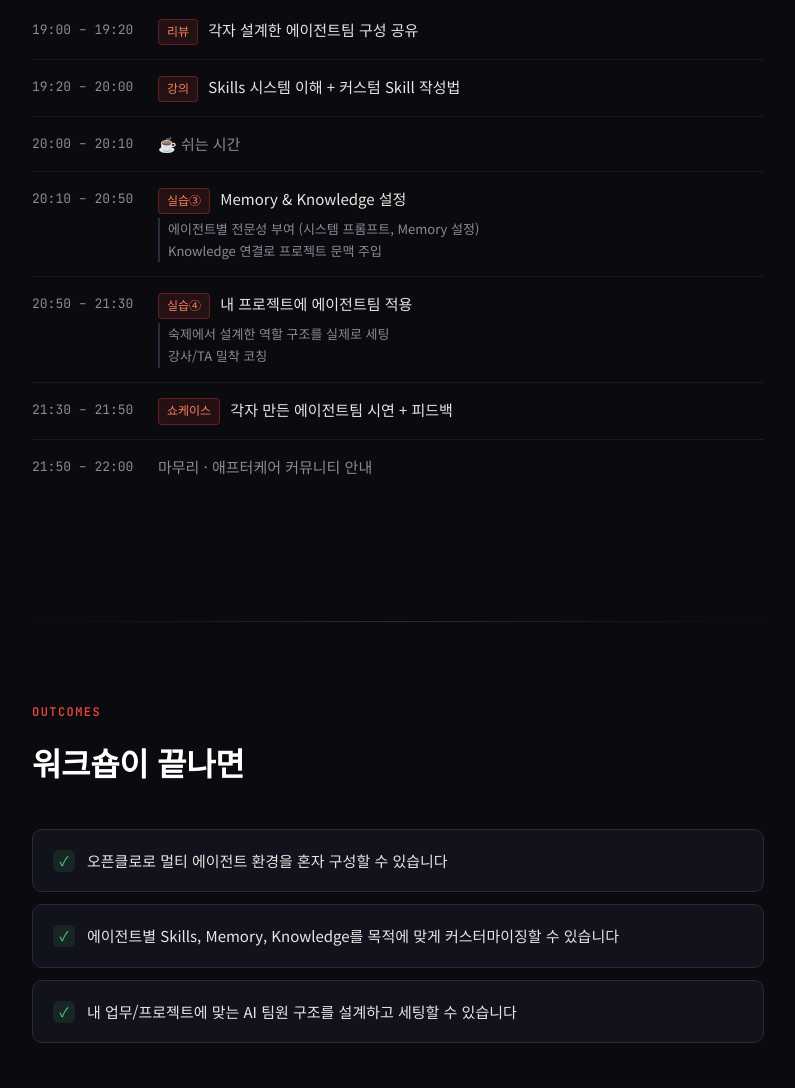
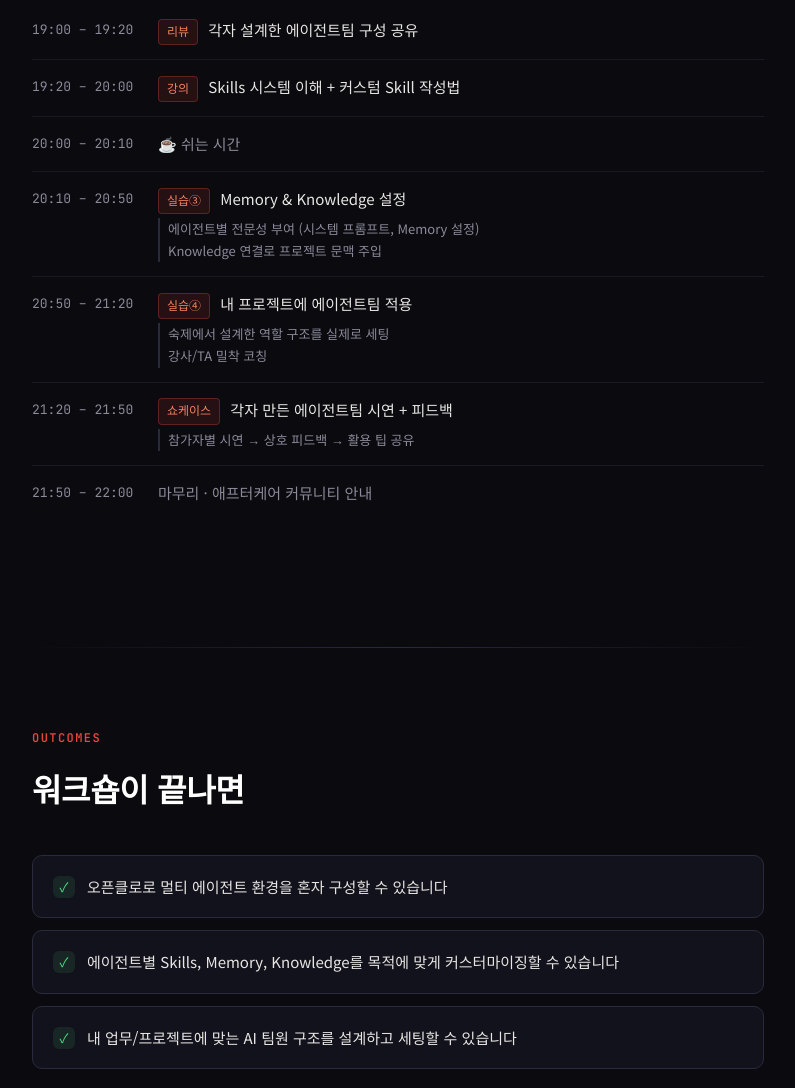
Before and after one commit to ErickRyu/openclaw-multiagent-workshop, a website: page index.html in a window 1280 px wide. Shown: the part 3147-4235 px from the top of the page, without its empty margins (242-1037 px from the left). Drawn offline with Linux system fonts and the light colour scheme.

Commit message:
2주차 쇼케이스 시간 확대 (20분 → 30분)
실습④를 10분 줄이고 쇼케이스 공유 시간을 늘림

Co-Authored-By: Claude Opus 4.6 (1M context) <noreply@anthropic.com>

```diff
--- a/index.html
+++ b/index.html
@@ -948,16 +948,17 @@
           </div>
         </div>
         <div class="schedule-item">
-          <div class="schedule-time">20:50 – 21:30</div>
+          <div class="schedule-time">20:50 – 21:20</div>
           <div class="schedule-content">
             <span class="tag">실습④</span> 내 프로젝트에 에이전트팀 적용
             <div class="schedule-sub">숙제에서 설계한 역할 구조를 실제로 세팅<br>강사/TA 밀착 코칭</div>
           </div>
         </div>
         <div class="schedule-item">
-          <div class="schedule-time">21:30 – 21:50</div>
+          <div class="schedule-time">21:20 – 21:50</div>
           <div class="schedule-content">
             <span class="tag">쇼케이스</span> 각자 만든 에이전트팀 시연 + 피드백
+            <div class="schedule-sub">참가자별 시연 → 상호 피드백 → 활용 팁 공유</div>
           </div>
         </div>
         <div class="schedule-item">
```
